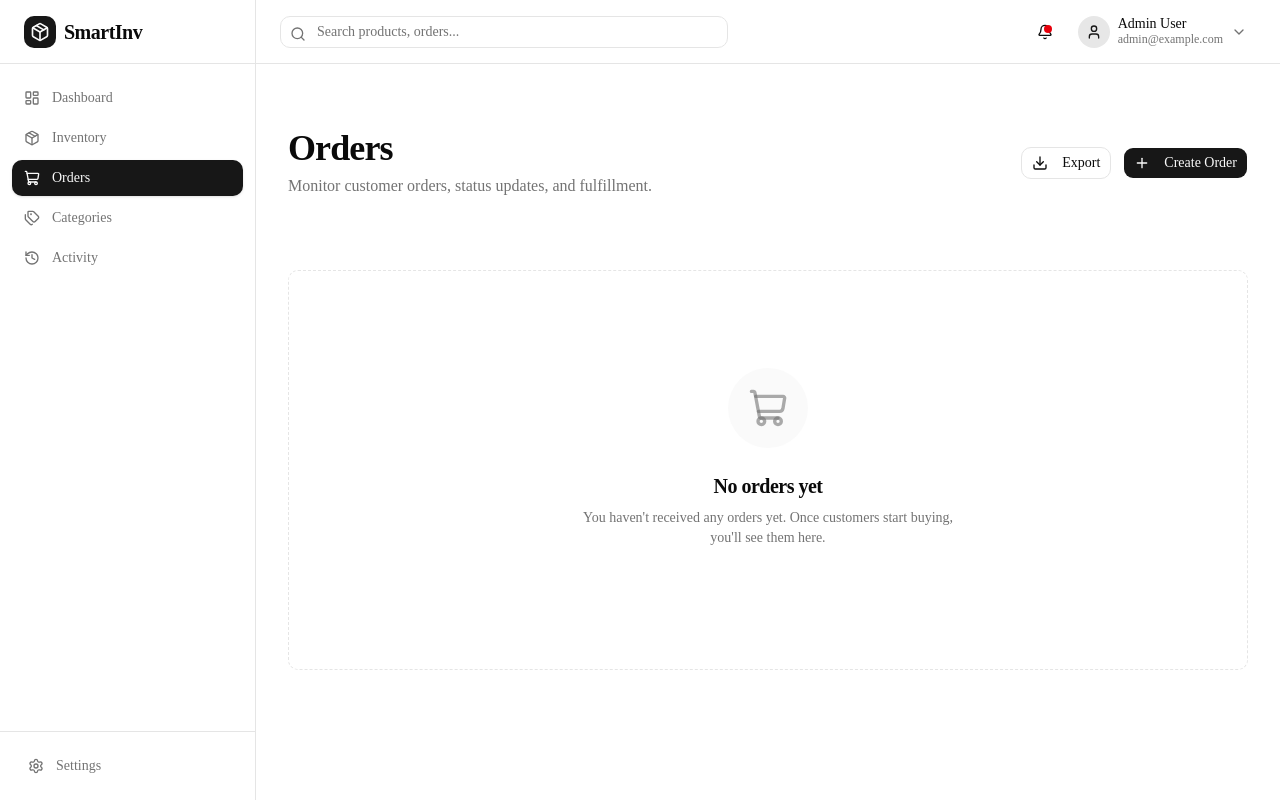
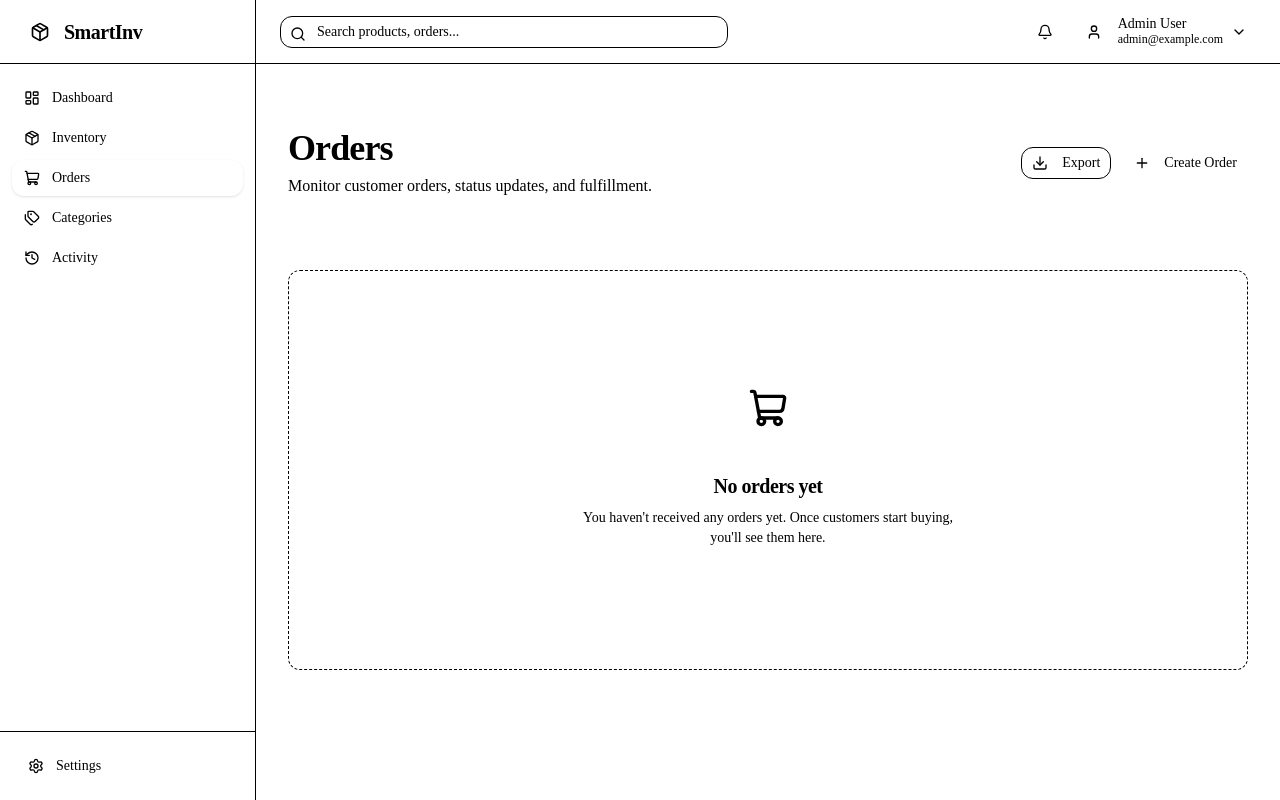
Before and after one commit to sazzad4677/Smart-Inventory-System, a Next.js app in the folder frontend/: page /orders in a window 1280 px wide. Built offline with nearby package versions, Linux system fonts and the light colour scheme.

Commit message:
feat: implement reusable form component and Glassmorphism Color Palette

```diff
--- a/frontend/src/app/globals.css
+++ b/frontend/src/app/globals.css
@@ -49,72 +49,64 @@
 }
 
 :root {
-  --background: oklch(1 0 0);
-  --foreground: oklch(0.145 0 0);
-  --card: oklch(1 0 0);
-  --card-foreground: oklch(0.145 0 0);
-  --popover: oklch(1 0 0);
-  --popover-foreground: oklch(0.145 0 0);
-  --primary: oklch(0.205 0 0);
-  --primary-foreground: oklch(0.985 0 0);
-  --secondary: oklch(0.97 0 0);
-  --secondary-foreground: oklch(0.205 0 0);
-  --muted: oklch(0.97 0 0);
-  --muted-foreground: oklch(0.556 0 0);
-  --accent: oklch(0.97 0 0);
-  --accent-foreground: oklch(0.205 0 0);
-  --destructive: oklch(0.577 0.245 27.325);
-  --border: oklch(0.922 0 0);
-  --input: oklch(0.922 0 0);
-  --ring: oklch(0.708 0 0);
-  --chart-1: oklch(0.87 0 0);
-  --chart-2: oklch(0.556 0 0);
-  --chart-3: oklch(0.439 0 0);
-  --chart-4: oklch(0.371 0 0);
-  --chart-5: oklch(0.269 0 0);
-  --radius: 0.625rem;
-  --sidebar: oklch(0.985 0 0);
-  --sidebar-foreground: oklch(0.145 0 0);
-  --sidebar-primary: oklch(0.205 0 0);
-  --sidebar-primary-foreground: oklch(0.985 0 0);
-  --sidebar-accent: oklch(0.97 0 0);
-  --sidebar-accent-foreground: oklch(0.205 0 0);
-  --sidebar-border: oklch(0.922 0 0);
-  --sidebar-ring: oklch(0.708 0 0);
+  --background: 222 47% 4%;
+  --foreground: 210 40% 98%;
+  --card: 222 47% 4%;
+  --card-foreground: 210 40% 98%;
+  --popover: 222 47% 11%;
+  --popover-foreground: 210 40% 98%;
+  --primary: 250 84% 54%;
+  --primary-foreground: 210 40% 98%;
+  --secondary: 217 32% 17%;
+  --secondary-foreground: 210 40% 98%;
+  --muted: 217 32% 17%;
+  --muted-foreground: 215 20.2% 65.1%;
+  --accent: 217 32% 17%;
+  --accent-foreground: 210 40% 98%;
+  --destructive: 0 62.8% 30.6%;
+  --destructive-foreground: 210 40% 98%;
+  --border: 217 32% 17% / 0.1;
+  --input: 217 32% 17% / 0.1;
+  --ring: 250 84% 54%;
+  --radius: 0.75rem;
+  --sidebar: 222 47% 4%;
+  --sidebar-foreground: 210 40% 98%;
+  --sidebar-primary: 250 84% 54%;
+  --sidebar-primary-foreground: 210 40% 98%;
+  --sidebar-accent: 217 32% 17%;
+  --sidebar-accent-foreground: 210 40% 98%;
+  --sidebar-border: 217 32% 17% / 0.1;
+  --sidebar-ring: 250 84% 54%;
 }
 
 .dark {
-  --background: oklch(0.145 0 0);
-  --foreground: oklch(0.985 0 0);
-  --card: oklch(0.205 0 0);
-  --card-foreground: oklch(0.985 0 0);
-  --popover: oklch(0.205 0 0);
-  --popover-foreground: oklch(0.985 0 0);
-  --primary: oklch(0.922 0 0);
-  --primary-foreground: oklch(0.205 0 0);
-  --secondary: oklch(0.269 0 0);
-  --secondary-foreground: oklch(0.985 0 0);
-  --muted: oklch(0.269 0 0);
-  --muted-foreground: oklch(0.708 0 0);
-  --accent: oklch(0.269 0 0);
-  --accent-foreground: oklch(0.985 0 0);
-  --destructive: oklch(0.704 0.191 22.216);
-  --border: oklch(1 0 0 / 10%);
-  --input: oklch(1 0 0 / 15%);
-  --ring: oklch(0.556 0 0);
-  --chart-1: oklch(0.87 0 0);
-  --chart-2: oklch(0.556 0 0);
-  --chart-3: oklch(0.439 0 0);
-  --chart-4: oklch(0.371 0 0);
-  --chart-5: oklch(0.269 0 0);
-  --sidebar: oklch(0.205 0 0);
-  --sidebar-foreground: oklch(0.985 0 0);
-  --sidebar-primary: oklch(0.488 0.243 264.376);
-  --sidebar-primary-foreground: oklch(0.985 0 0);
-  --sidebar-accent: oklch(0.269 0 0);
-  --sidebar-accent-foreground: oklch(0.985 0 0);
-  --sidebar-border: oklch(1 0 0 / 10%);
-  --sidebar-ring: oklch(0.556 0 0);
+  --background: 222 47% 4%;
+  --foreground: 210 40% 98%;
+  --card: 222 47% 4%;
+  --card-foreground: 210 40% 98%;
+  --popover: 222 47% 11%;
+  --popover-foreground: 210 40% 98%;
+  --primary: 250 84% 54%;
+  --primary-foreground: 210 40% 98%;
+  --secondary: 217 32% 17%;
+  --secondary-foreground: 210 40% 98%;
+  --muted: 217 32% 17%;
+  --muted-foreground: 215 20.2% 65.1%;
+  --accent: 217 32% 17%;
+  --accent-foreground: 210 40% 98%;
+  --destructive: 0 62.8% 30.6%;
+  --destructive-foreground: 210 40% 98%;
+  --border: 217 32% 17% / 0.1;
+  --input: 217 32% 17% / 0.1;
+  --ring: 250 84% 54%;
+  --sidebar: 222 47% 4%;
+  --sidebar-foreground: 210 40% 98%;
+  --sidebar-primary: 250 84% 54%;
+  --sidebar-primary-foreground: 210 40% 98%;
+  --sidebar-accent: 217 32% 17%;
+  --sidebar-accent-foreground: 210 40% 98%;
+  --sidebar-border: 217 32% 17% / 0.1;
+  --sidebar-ring: 250 84% 54%;
 }
 
 @layer base {
--- /dev/null
+++ b/frontend/src/components/shared/dynamic-form.tsx
@@ -0,0 +1,160 @@
+"use client";
+
+import { useForm, FieldValues, DefaultValues, Path } from "react-hook-form";
+import { zodResolver } from "@hookform/resolvers/zod";
+import { z } from "zod";
+import { Loader2, LucideIcon } from "lucide-react";
+
+import { Button } from "@/components/ui/button";
+import {
+  Form,
+  FormControl,
+  FormField,
+  FormItem,
+  FormLabel,
+  FormMessage,
+} from "@/components/ui/form";
+import { Input } from "@/components/ui/input";
+import { Textarea } from "@/components/ui/textarea";
+import {
+  Select,
+  SelectContent,
+  SelectItem,
+  SelectTrigger,
+  SelectValue,
+} from "@/components/ui/select";
+import { cn } from "@/lib/utils";
+
+export type FieldType =
+  | "text"
+  | "email"
+  | "password"
+  | "number"
+  | "select"
+  | "textarea";
+
+export interface FieldConfig {
+  name: string;
+  label: string;
+  type: FieldType;
+  placeholder?: string;
+  icon?: LucideIcon;
+  options?: { label: string; value: string }[];
+}
+
+export interface DynamicFormProps<T extends FieldValues> {
+  // eslint-disable-next-line @typescript-eslint/no-explicit-any
+  schema: z.ZodType<T, any, any>;
+  defaultValues: DefaultValues<T>;
+  fields: FieldConfig[];
+  onSubmit: (data: T) => void | Promise<void>;
+  submitText: string;
+  isPending: boolean;
+}
+
+export function DynamicForm<T extends FieldValues>({
+  schema,
+  defaultValues,
+  fields,
+  onSubmit,
+  submitText,
+  isPending,
+}: DynamicFormProps<T>) {
+  const form = useForm<T>({
+    resolver: zodResolver(schema),
+    defaultValues,
+  });
+
+  return (
+    <Form {...form}>
+      <form onSubmit={form.handleSubmit(onSubmit)} className="space-y-4">
+        {fields.map((field) => (
+          <FormField
+            key={field.name}
+            control={form.control}
+            name={field.name as Path<T>}
+            render={({ field: formField }) => (
+              <FormItem className="space-y-1.5">
+                <FormLabel className="text-sm font-medium text-slate-300">
+                  {field.label}
+                </FormLabel>
+                <FormControl>
+                  {(() => {
+                    const Icon = field.icon;
+                    switch (field.type) {
+                      case "textarea":
+                        return (
+                          <Textarea
+                            placeholder={field.placeholder}
+                            className="bg-slate-900/50 border-white/10 text-white placeholder:text-slate-500 focus:border-indigo-500 focus:ring-indigo-500/20 transition-all min-h-[100px]"
+                            {...formField}
+                          />
+                        );
+                      case "select":
+                        return (
+                          <Select
+                            onValueChange={formField.onChange}
+                            defaultValue={formField.value}
+                          >
+                            <SelectTrigger className="bg-slate-900/50 border-white/10 text-white focus:border-indigo-500 focus:ring-indigo-500/20 transition-all">
+                              {Icon && (
+                                <Icon className="mr-2 h-4 w-4 text-slate-500" />
+                              )}
+                              <SelectValue placeholder={field.placeholder} />
+                            </SelectTrigger>
+                            <SelectContent className="bg-slate-900 border-white/10 text-slate-200">
+                              {field.options?.map((option) => (
+                                <SelectItem
+                                  key={option.value}
+                                  value={option.value}
+                                  className="focus:bg-indigo-600 focus:text-white"
+                                >
+                                  {option.label}
+                                </SelectItem>
+                              ))}
+                            </SelectContent>
+                          </Select>
+                        );
+                      default:
+                        return (
+                          <div className="relative">
+                            {Icon && (
+                              <Icon className="absolute left-3 top-1/2 -translate-y-1/2 h-4 w-4 text-slate-500 transition-colors group-focus-within:text-indigo-400" />
+                            )}
+                            <Input
+                              type={field.type}
+                              placeholder={field.placeholder}
+                              className={cn(
+                                "bg-slate-900/50 border-white/10 text-white placeholder:text-slate-500 focus:border-indigo-500 focus:ring-indigo-500/20 transition-all",
+                                Icon && "pl-10",
+                              )}
+                              {...formField}
+                            />
+                          </div>
+                        );
+                    }
+                  })()}
+                </FormControl>
+                <FormMessage className="text-xs text-rose-400" />
+              </FormItem>
+            )}
+          />
+        ))}
+        <Button
+          type="submit"
+          className="w-full bg-indigo-600 hover:bg-indigo-500 text-white font-semibold py-6 rounded-xl transition-all active:scale-[0.98] shadow-lg shadow-indigo-500/20"
+          disabled={isPending}
+        >
+          {isPending ? (
+            <div className="flex items-center gap-2">
+              <Loader2 className="h-4 w-4 animate-spin" />
+              <span>Processing...</span>
+            </div>
+          ) : (
+            submitText
+          )}
+        </Button>
+      </form>
+    </Form>
+  );
+}
```
